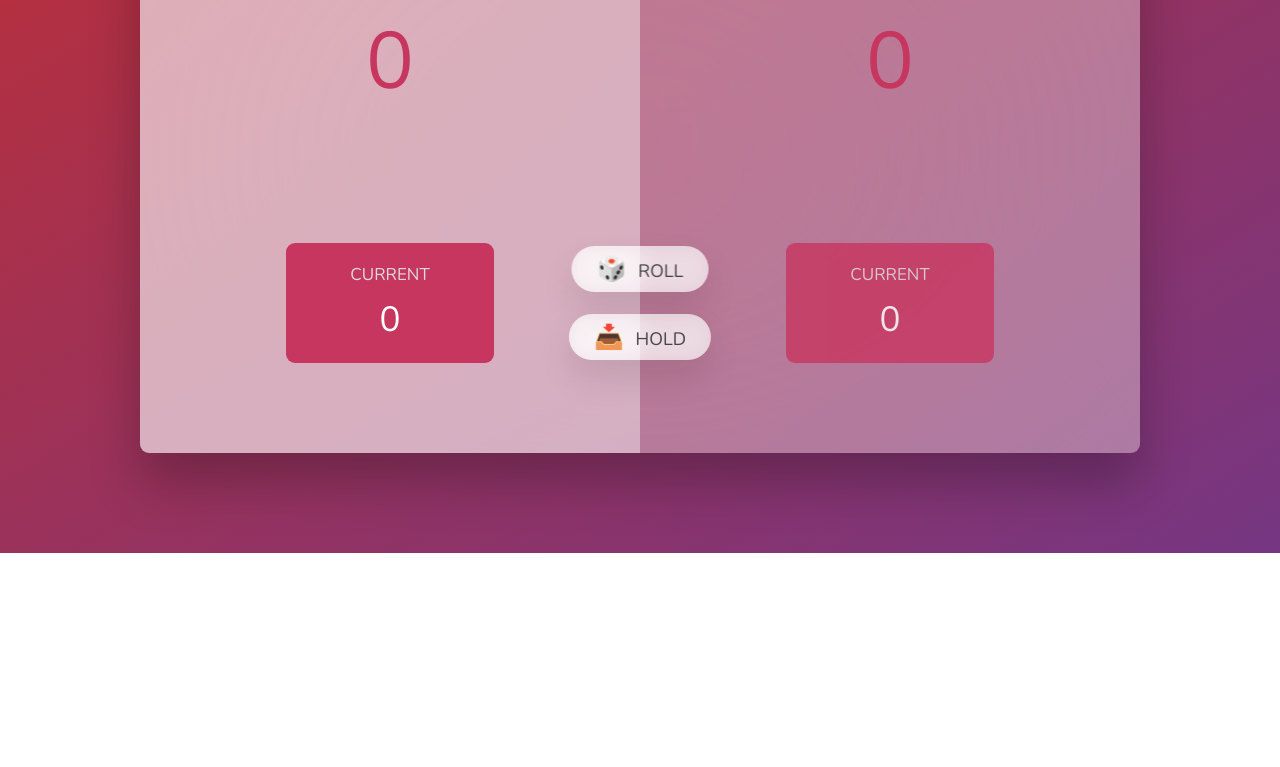
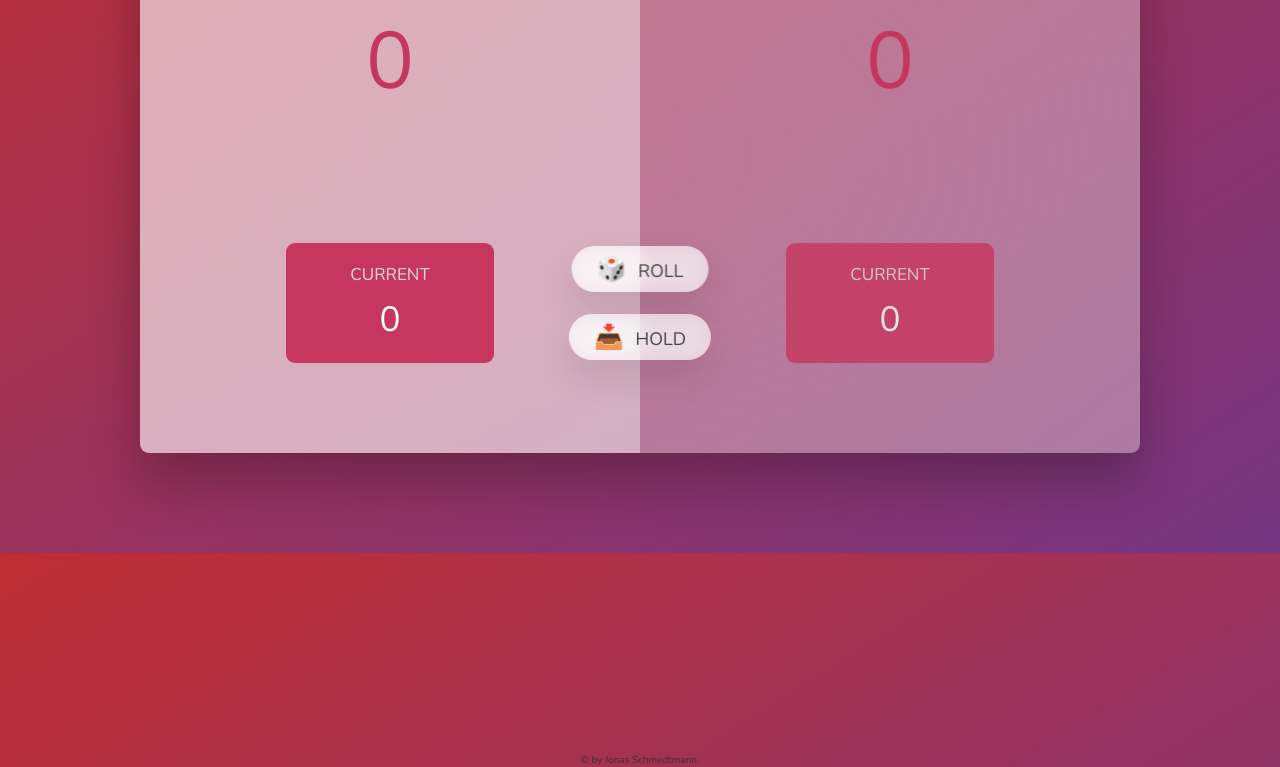
Before and after one commit to ExuLu/Pig-game, a plain HTML site: page index.html in a window 1280 px wide. Shown: the part 247-1014 px from the top of the page. Before the commit the page ends 800 px from the top, so only its background shows below. Drawn offline with nearby package versions, Linux system fonts and the light colour scheme.

Commit message:
add footer

```diff
--- a/index.html
+++ b/index.html
@@ -31,6 +31,10 @@
       <button class="btn btn--roll">🎲 Roll</button>
       <button class="btn btn--hold">📥 Hold</button>
     </main>
+
+    <footer>
+      &copy; by Jonas Schmedtmann.
+    </footer>
     <script src="script.js"></script>
   </body>
 </html>
--- a/style.css
+++ b/style.css
@@ -169,3 +169,9 @@ main {
 .hidden {
   display: none;
 }
+
+footer {
+  position:absolute;
+  top: 1000px;
+
+}
```
